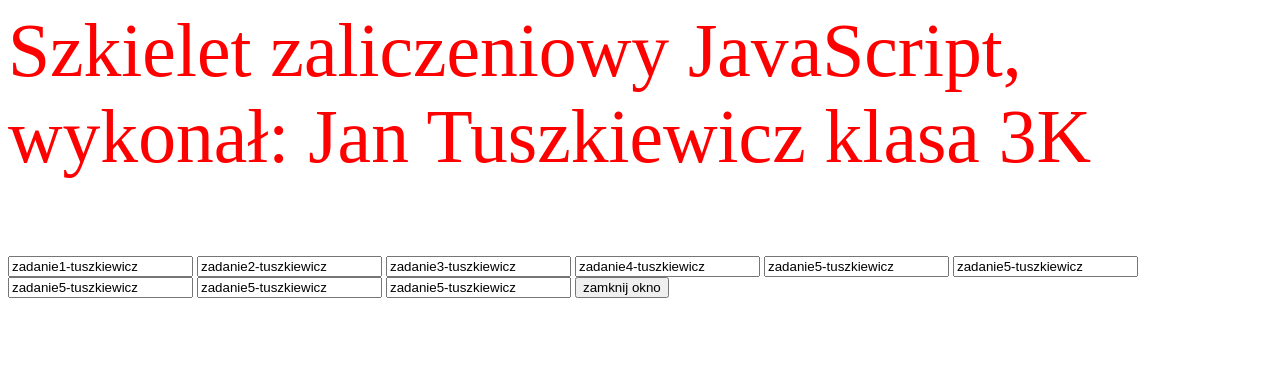
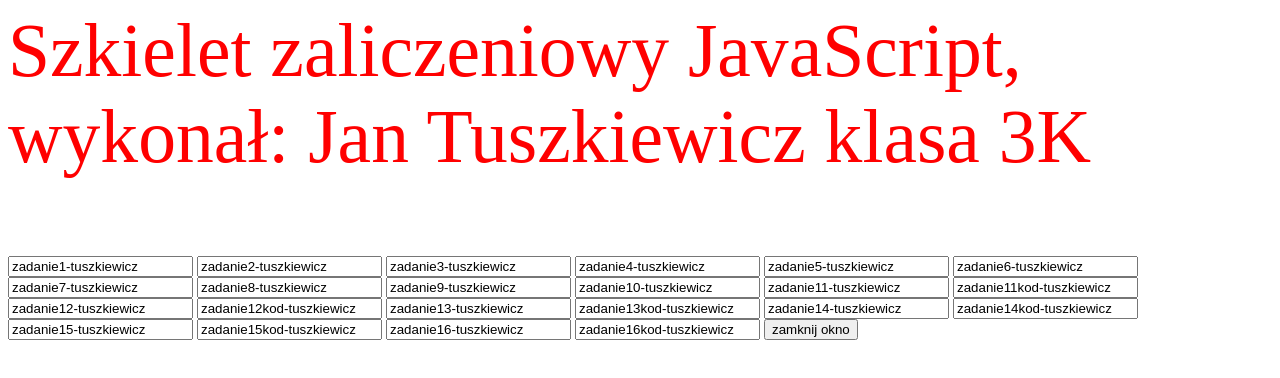
Before and after one commit to Murdock0099/testowajss, a plain HTML site: page index.html in a window 1280 px wide. Drawn offline with Linux system fonts and the light colour scheme.

Commit message:
Update index.html

```diff
--- a/index.html
+++ b/index.html
@@ -38,12 +38,66 @@ window.open("zadanie8_tus.html","okienko_z8","toolbar=no,directories=no,menubar=
  {
 window.open("zadanie9_tus.html","okienko_z9","toolbar=no,directories=no,menubar=no,height=600,width=800,top=400,left=850");
  }
+ function WinOpen_z10()
+  {
+window.open("zadanie10_tus.html","okienko_z10","toolbar=no,directories=no,menubar=no,height=600,width=800,top=400,left=850");
+ }
+
+ function WinOpen_z11()
+  {
+window.open("zadanie11_tus.html","okienko_z11","toolbar=no,directories=no,menubar=no,height=600,width=800,top=400,left=850");
+ }
+ function WinOpen_z11_kod()
+   {
+window.open("zadanie11_tus_KOD.html","okienko_z11kod","toolbar=no,directories=no,menubar=no,height=600,width=800,top=400,left=850");
+ }
+
+ function WinOpen_z12()
+  {
+window.open("zadanie12_tus.html","okienko_z12","toolbar=no,directories=no,menubar=no,height=600,width=800,top=400,left=850");
+ }
+ function WinOpen_z12_kod()
+   {
+window.open("zadanie12_tus_KOD.html","okienko_z12kod","toolbar=no,directories=no,menubar=no,height=600,width=800,top=400,left=850");
+ }
+
+ function WinOpen_z13()
+  {
+window.open("zadanie13_tus.html","okienko_z13","toolbar=no,directories=no,menubar=no,height=600,width=800,top=400,left=850");
+ }
+ function WinOpen_z13_kod()
+   {
+window.open("zadanie13_tus_KOD.html","okienko_z13kod","toolbar=no,directories=no,menubar=no,height=600,width=800,top=400,left=850");
+ }
+
+ function WinOpen_z14()
+  {
+window.open("zadanie14_tus.html","okienko_z14","toolbar=no,directories=no,menubar=no,height=600,width=800,top=400,left=850");
+ }
+ function WinOpen_z14_kod()
+   {
+window.open("zadanie14_tus_KOD.html","okienko_z14kod","toolbar=no,directories=no,menubar=no,height=600,width=800,top=400,left=850");
+ }
+
+ function WinOpen_z15()
+  {
+window.open("zadanie15_tus.html","okienko_z15","toolbar=no,directories=no,menubar=no,height=600,width=800,top=400,left=850");
+ }
+ function WinOpen_z15_kod()
+   {
+window.open("zadanie15_tus_KOD.html","okienko_z15kod","toolbar=no,directories=no,menubar=no,height=600,width=800,top=400,left=850");
+ }
+
+ function WinOpen_z16()
   {
 window.open("zadanie16_tus.html","okienko_z16","toolbar=no,directories=no,menubar=no,height=600,width=800,top=400,left=850");
  }
+ function WinOpen_z16_kod()
    {
 window.open("zadanie16_tus_KOD.html","okienko_z16kod","toolbar=no,directories=no,menubar=no,height=600,width=800,top=400,left=850");
  }
+
+
 function okno_zamknij()
  {
  window.close()
@@ -58,10 +112,26 @@ function okno_zamknij()
  <input type="button_z3" name="zadanie3" value="zadanie3-tuszkiewicz" onclick="WinOpen_z3(' ')">
  <input type="button_z4" name="zadanie4" value="zadanie4-tuszkiewicz" onclick="WinOpen_z4(' ')">
  <input type="button_z5" name="zadanie5" value="zadanie5-tuszkiewicz" onclick="WinOpen_z5(' ')">
- <input type="button_z5" name="zadanie5" value="zadanie5-tuszkiewicz" onclick="WinOpen_z6(' ')">
-  <input type="button_z5" name="zadanie5" value="zadanie5-tuszkiewicz" onclick="WinOpen_z7(' ')">
-  <input type="button_z5" name="zadanie5" value="zadanie5-tuszkiewicz" onclick="WinOpen_z8(' ')">
-  <input type="button_z5" name="zadanie5" value="zadanie5-tuszkiewicz" onclick="WinOpen_z9(' ')">
+ <input type="button_z6" name="zadanie6" value="zadanie6-tuszkiewicz" onclick="WinOpen_z6(' ')">
+ <input type="button_z7" name="zadanie7" value="zadanie7-tuszkiewicz" onclick="WinOpen_z7(' ')">
+ <input type="button_z8" name="zadanie8" value="zadanie8-tuszkiewicz" onclick="WinOpen_z8(' ')">
+ <input type="button_z9" name="zadanie9" value="zadanie9-tuszkiewicz" onclick="WinOpen_z9(' ')">
+ <input type="button_z10" name="zadanie10" value="zadanie10-tuszkiewicz" onclick="WinOpen_z10(' ')">
+
+ <input type="button_z11" name="zadanie11" value="zadanie11-tuszkiewicz" onclick="WinOpen_z11(' ')">
+ <input type="button_z11kod" name="zadanie11kod" value="zadanie11kod-tuszkiewicz" onclick="WinOpen_z11_kod(' ')">
+ <input type="button_z12" name="zadanie12" value="zadanie12-tuszkiewicz" onclick="WinOpen_z12(' ')">
+ <input type="button_z12kod" name="zadanie12kod" value="zadanie12kod-tuszkiewicz" onclick="WinOpen_z12_kod(' ')">
+ <input type="button_z13" name="zadanie13" value="zadanie13-tuszkiewicz" onclick="WinOpen_z13(' ')">
+ <input type="button_z13kod" name="zadanie13kod" value="zadanie13kod-tuszkiewicz" onclick="WinOpen_z13_kod(' ')">
+ <input type="button_z14" name="zadanie14" value="zadanie14-tuszkiewicz" onclick="WinOpen_z14(' ')">
+ <input type="button_z14kod" name="zadanie14kod" value="zadanie14kod-tuszkiewicz" onclick="WinOpen_z14_kod(' ')">
+ <input type="button_z15" name="zadanie15" value="zadanie15-tuszkiewicz" onclick="WinOpen_z15(' ')">
+ <input type="button_z15kod" name="zadanie15kod" value="zadanie15kod-tuszkiewicz" onclick="WinOpen_z15_kod(' ')">
+
+ <input type="button_z16" name="zadanie16" value="zadanie16-tuszkiewicz" onclick="WinOpen_z16(' ')">
+ <input type="button_z16kod" name="zadanie16kod" value="zadanie16kod-tuszkiewicz" onclick="WinOpen_z16_kod(' ')">
+
  <input type="button" value="zamknij okno" onclick="okno_zamknij()"/>
  </form>
 </body>
```
